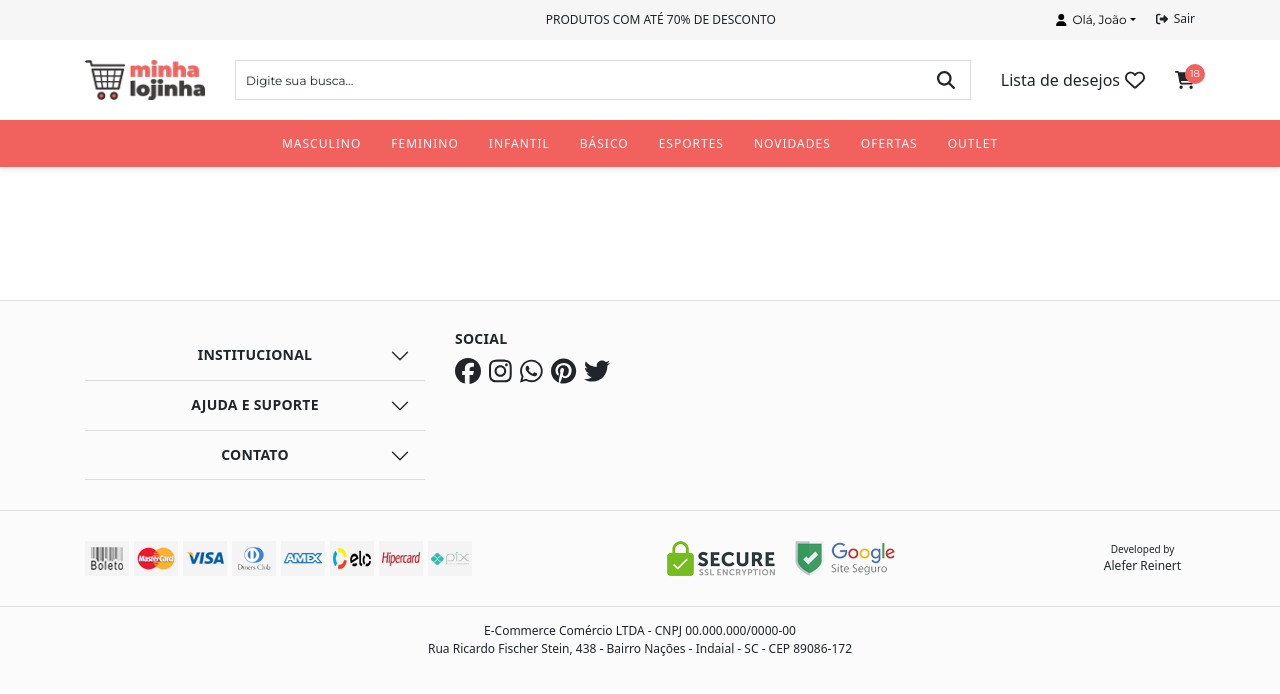
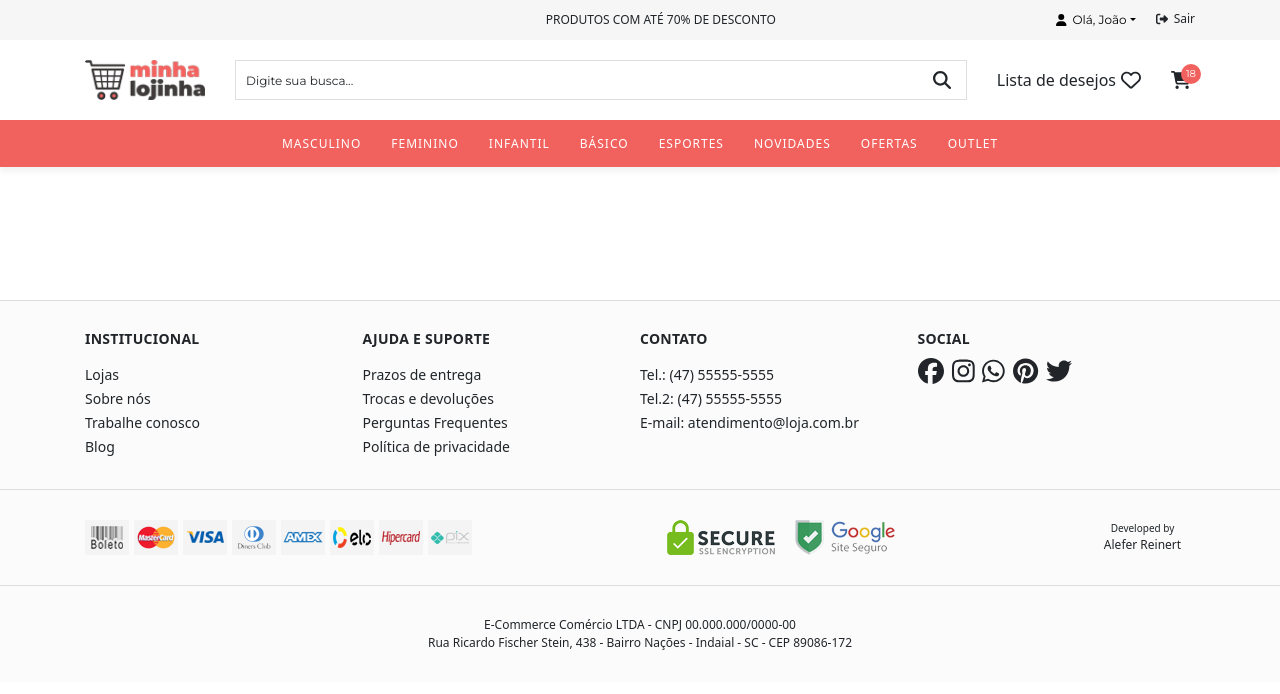
Before and after one commit to AleferReinert/minha-lojinha, a React (Create React App) app: page / in a window 1280 px wide. Shown: the top 694 px of the page. Built offline with nearby package versions, Linux system fonts and the light colour scheme.

Commit message:
Finalizado rodapé responsivo

```diff
--- a/src/App.scss
+++ b/src/App.scss
@@ -1,7 +1,7 @@
 @import url('https://fonts.googleapis.com/css2?family=Montserrat:wght@400;500;600;700&display=swap');
 @import 'Variables.scss';
 // Reset
-body, p, ul, h1, h2, h3, h4, h5, h6 {
+body, p, ul, h1, h2, h3, h4, h5, h6, address {
     margin: 0;
 }
 
--- a/src/components/footer/Footer.js
+++ b/src/components/footer/Footer.js
@@ -48,50 +48,15 @@ export function Footer() {
                                 </Accordion.Body>
                             </Accordion.Item>
                         </Accordion>
-                        {/* <div className="column">
-                            <h2 data-toggle="collapse" className="collapsed" data-target="#list-about" data-parent=".site-map">
-                                Institucional
-                                <span className="fa fa-angle-down icon-collapsed"></span>
-                                <span className="fa fa-angle-up icon-show"></span>
-                            </h2>
-                            <ul className="list collapse" id="list-about">
-                                <li><a href="./">Lojas</a></li>
-                                <li><a href="./">Sobre nós</a></li>
-                                <li><a href="./">Trabalhe conosco</a></li>
-                                <li><a href="./">Blog</a></li>
-                            </ul>
-                        </div>
-                        <div className="column">
-                            <h2 data-toggle="collapse" className="collapsed" data-target="#list-support" data-parent=".site-map">
-                                Ajuda e suporte
-                                <span className="fa fa-angle-down icon-collapsed"></span>
-                                <span className="fa fa-angle-up icon-show"></span>
-                            </h2>
-                            <ul className="list collapse" id="list-support">
-                                <li><a href="/prazos-de-entrega">Prazos de entrega</a></li>
-                                <li><a href="/trocas-e-devolucoes">Trocas e devoluções</a></li>
-                                <li><a href="/perguntas-frequentes">Perguntas Frequentes</a></li>
-                                <li><a href="/politica-de-privacidade">Política de privacidade</a></li>
-                            </ul>
-                        </div>
-                        <div className="column">
-                            <h2 data-toggle="collapse" className="collapsed" data-target="#list-contact" data-parent=".site-map">
-                                Contato
-                                <span className="fa fa-angle-down icon-collapsed"></span>
-                                <span className="fa fa-angle-up icon-show"></span>
-                            </h2>
-                            <ul className="list collapse" id="list-contact">
-                                <li><a href="./">Tel.: (47) 55555-5555</a></li>
-                                <li><a href="./">Tel.2: (47) 55555-5555</a></li>
-                                <li><a href="./">E-mail: atendimento@loja.com.br</a></li>
-                            </ul>
-                        </div>*/}
-                        <div className="column column-social">
+                        <div className="column-social">
                             <h2>Social</h2>
                             <Social />
                         </div>
                     </div>
                 </nav>
+            </div>
+            <div className="bar-social">
+                <Social />
             </div>
             <div className="bar-middle">
                 <div className="container">
--- a/src/components/footer/Footer.scss
+++ b/src/components/footer/Footer.scss
@@ -3,30 +3,24 @@
 [class*="icon-"] {
     background-image: url(../../sprite.png);
     display: block;
+    width: 44px;
+    height: 35px;
 }
 
 .icon-amex {
     background-position: 0px -70px;
-    width: 44px;
-    height: 35px;
 }
 
 .icon-boleto {
     background-position: -44px -70px;
-    width: 44px;
-    height: 35px;
 }
 
 .icon-diners {
     background-position: -108px 0px;
-    width: 44px;
-    height: 35px;
 }
 
 .icon-elo {
     background-position: -108px -35px;
-    width: 44px;
-    height: 35px;
 }
 
 .icon-google-security {
@@ -37,20 +31,14 @@
 
 .icon-hipercard {
     background-position: -108px -70px;
-    width: 44px;
-    height: 35px;
 }
 
 .icon-mastercard {
     background-position: 0px -105px;
-    width: 44px;
-    height: 35px;
 }
 
 .icon-pix {
     background-position: -44px -105px;
-    width: 44px;
-    height: 35px;
 }
 
 .icon-ssl-security {
@@ -61,8 +49,6 @@
 
 .icon-visa {
     background-position: -88px -105px;
-    width: 44px;
-    height: 35px;
 }
 
 // Footer
@@ -74,19 +60,24 @@ $space-vertical: 20px;
     text-align: center;
 
     .bar-top {
-        padding: 0 0 0;
+        padding: 0;
 
         .container {
             padding: 0;
         }
+    }
 
     .site-map {
-            display: grid;
         font-size: $font-16px;
+
+        .column-social {
+            display: none;
+        }
 
         .accordion-button {
             background-color: transparent;
             text-align: center;
+            padding: $column-gap;
         }
 
         .accordion-item {
@@ -109,40 +100,43 @@ $space-vertical: 20px;
                 right: $column-gap;
                 top: 15px;
             }
-            }
 
             .accordion-body {
                 border: 0;
                 padding: 0;
             }
+        }
 
         .list {
-                padding: 0 0 15px;
 
             a {
                 font-size: inherit;
                 line-height: $font-24px;
             }
         }
-            .column {
-                padding: 13px 0;
+
+        // .column {
+        //     padding: 13px 0;
+        //     border-bottom: 1px solid $color-border;
+        // }
+    }
+
+    .bar-social {
+        padding: 15px 0;
         border-bottom: 1px solid $color-border;
     }
 
-            .column-social h2 {
-                display: none;
-            }
-        }
+    .bar-middle {
+        padding: $column-gap 0;
     }
 
-    .bar-middle {
-
     .payments {
-            margin: $space-vertical;
+        padding-bottom: $column-gap;
         display: grid;
         grid-template-columns: repeat(4, auto);
         justify-content: center;
         grid-column-gap: 5px;
+        grid-row-gap: 5px;
 
         .icon {
             background-color: #f4f4f4;
@@ -150,7 +144,7 @@ $space-vertical: 20px;
     }
 
     .security {
-            margin-bottom: $space-vertical;
+        padding-bottom: $column-gap;
         display: grid;
         grid-template-columns: repeat(2, auto);
         justify-content: center;
@@ -159,19 +153,18 @@ $space-vertical: 20px;
 
     .developed {
         font-size: $font-12px;
-            margin: 0 -$column-gap;
+        margin: 0 (-$column-gap);
         border-top: 1px solid $color-border;
-            padding: $space-vertical 0;
+        padding-top: $column-gap;
 
         &:first-line {
             font-size: $font-10px;
         }
     }
-    }
 
     .bar-bottom {
         border-top: 1px solid $color-border;
-        padding: $space-vertical 0;
+        padding: $column-gap 0;
 
         .address,
         p {
@@ -184,9 +177,14 @@ $space-vertical: 20px;
 
     #footer {
 
+        .bar-top .container {
+            max-width: none;
+        }
+
         .bar-middle {
 
             .container {
+                max-width: none;
                 display: grid;
                 grid-template-columns: 2;
                 align-items: center;
@@ -207,58 +205,57 @@ $space-vertical: 20px;
 
     #footer {
 
-        >[class*="bar-"] {
-            padding: 30px 0;
+        > [class*="bar-"] {
+            padding: 20px 0;
         }
 
-        .bar-top {
-            border-bottom: 1px solid $color-border;
-
         .site-map {
-                grid-template-columns: repeat(3, 1fr);
             grid-column-gap: $column-gap * 2;
             font-size: $font-14px;
 
-                h2 {
-                    cursor: text;
+            .accordion {
+                display: grid;
+                grid-template-columns: repeat(3, 1fr);
+
+                .collapse {
+                    display: block;
                 }
 
-                .column {
-                    margin: 0;
-                    border: 0;
-                    padding: 0;
+                .accordion-button {
+                    cursor: text;
+                    padding-top: 0;
 
-                    .list {
-                        display: block !important;
-                        padding-bottom: 0;
+                    &::after {
+                        display: none;
+                    }
                 }
 
-                    &:last-child {
-                        grid-column: 1/4;
+                .accordion-item {
+                    border-bottom: 0;
+                }
+
+                .accordion-body {
+                    border-top: 0;
+                    padding-top: 0;
+                    padding-bottom: 0;
                 }
             }
         }
 
-            .social {
-                margin-top: 25px;
-            }
+        .bar-social {
+            border-top: 1px solid $color-border;
         }
 
         .bar-middle {
-            padding: $space-vertical 0;
 
             >.container {
                 grid-template-columns: repeat(3, max-content);
-                grid-column-gap: $column-gap * 2;
-                justify-content: space-between;
+                justify-content: space-around;
             }
 
-            .payments {
-                margin: 0;
-            }
-
+            .payments,
             .security {
-                margin: 0;
+                padding: 0;
             }
 
             .developed {
@@ -280,39 +277,44 @@ $space-vertical: 20px;
             padding: 30px 0;
         }
 
-        .bar-bottom {
-            padding: 15px 0;
+        .bar-top .container,
+        .bar-middle .container {
+            max-width: $container-large;
+            padding: 0 $column-gap;
         }
 
         .bar-top {
             border-bottom: 1px solid $color-border;
+        }
 
-            .container {
-                max-width: $container-large;
-                padding: 0 $column-gap;
+        .bar-middle > .container {
+            justify-content: space-between;
         }
 
         .site-map {
-                grid-template-columns: repeat(3, 1fr) auto;
-                grid-column-gap: $column-gap * 2;
+            grid-column-gap: 0;
+            display: grid;
+            grid-template-columns: 3fr 1fr;
             text-align: left;
 
-                .column {
-                    border: 0;
-
-                    &:last-child {
-                        grid-column: auto;
-
-                        >h2 {
-                            display: block;
-                        }
-                    }
-                }
+            .accordion {
+                grid-template-columns: repeat(3, 1fr);
             }
 
+            .accordion-button,
+            .accordion-body {
+                text-align: left;
+                padding-left: 0;
+                padding-right: 0;
+            }
+
+            .column-social {
+                display: block;
+
                 .social {
+                    font-size: $font-20px;
                     margin-top: 10px;
-                font-size: $font-20px;
+                }
 
                 li+li {
                     margin-left: 8px;
@@ -320,16 +322,12 @@ $space-vertical: 20px;
             }
         }
 
-        .bar-middle {
-
-            .container {
-                max-width: $container-large;
-                padding: 0 $column-gap;
+        .bar-social {
+            display: none;
         }
 
         .payments {
             display: flex;
-            }
         }
     }
 }
--- a/src/components/header/Header.scss
+++ b/src/components/header/Header.scss
@@ -252,10 +252,6 @@
             .logo img {
                 max-height: 40px;
             }
-
-            .cart {
-                margin-right: 0;
-            }
         }
 
         .bar-bottom {
```
Lines whose indentation alone changed are shown as unchanged.
